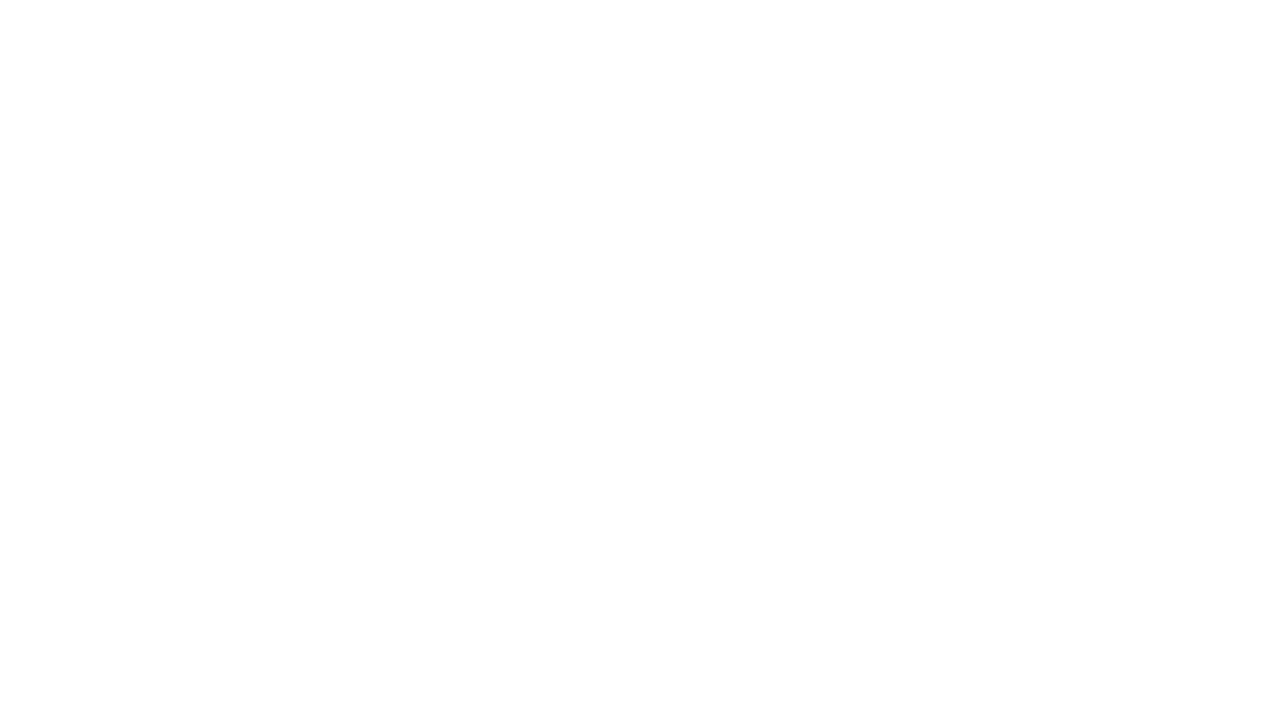
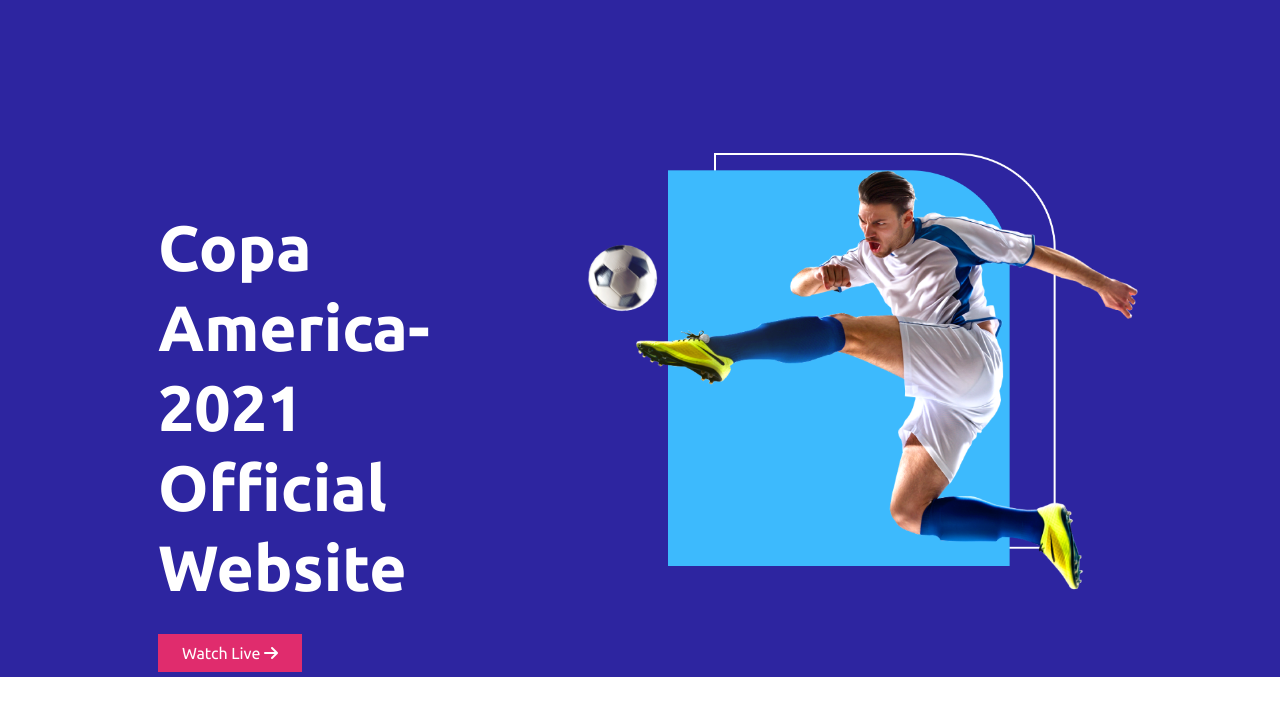
Before and after one commit to JaznanOfficial/football-club-site, a plain HTML site: page index.html in a window 1280 px wide. Drawn offline with Linux system fonts and the light colour scheme.

Commit message:
first section done

```diff
--- a/index.html
+++ b/index.html
@@ -1,12 +1,44 @@
 <!DOCTYPE html>
 <html lang="en">
-<head>
-    <meta charset="UTF-8">
-    <meta http-equiv="X-UA-Compatible" content="IE=edge">
-    <meta name="viewport" content="width=device-width, initial-scale=1.0">
-    <title>Copa America Officifal</title>
-</head>
-<body>
+    <head>
+        <meta charset="UTF-8" />
+        <meta http-equiv="X-UA-Compatible" content="IE=edge" />
+        <meta name="viewport" content="width=device-width, initial-scale=1.0" />
+        <title>Copa America Official</title>
+        <link rel="stylesheet" href="style.css" />
+        <!-- header font -->
+        <link rel="preconnect" href="https://fonts.googleapis.com" />
+        <link rel="preconnect" href="https://fonts.gstatic.com" crossorigin />
+        <link href="https://fonts.googleapis.com/css2?family=Ubuntu:wght@700&display=swap" rel="stylesheet"
+        />
+        <link rel="preconnect" href="https://fonts.googleapis.com" />
+        <link rel="preconnect" href="https://fonts.gstatic.com" crossorigin />
+        <link href="https://fonts.googleapis.com/css2?family=Ubuntu:wght@400;700&display=swap" rel="stylesheet"
+        />
 
-</body>
+        <script src="https://kit.fontawesome.com/d63d7fa193.js" crossorigin="anonymous"></script>
+    </head>
+    <body>
+        <!-- start header area -->
+        <section class="first-section">
+            <header>
+                <div class="left-div">
+                    <h1>Copa America-2021 Official Website</h1>
+                    <a href="">Watch Live <i class="fas fa-arrow-right"></i></a>
+                </div>
+                <div class="right-div">
+                    <img src="images/banner.png" alt="webpage banner" />
+                </div>
+            </header>
+        </section>
+        <!-- end header area -->
+
+        <!-- start main area -->
+
+        <!-- end main area -->
+
+        <!-- start footer area -->
+
+        <!-- end footer area -->
+    </body>
 </html>
--- a/style.css
+++ b/style.css
@@ -0,0 +1,69 @@
+/* heading font */
+@import url('https://fonts.googleapis.com/css2?family=Ubuntu:wght@700&display=swap');
+
+
+
+
+
+
+/* start body style */
+* {
+    margin: 0;
+    padding: 0;
+
+}
+/* end body style */
+
+
+
+
+
+/* start first section style */
+.first-section{
+    width: 100%;
+    /* 1440px */
+    height: 677px;
+    background-color:#2D25A0;
+}
+
+header{
+    display: flex;
+}
+
+
+.left-div{
+    margin: 207px 50px 240px 158px;
+}
+
+
+
+header .left-div h1{
+    font-family: 'Ubuntu', sans-serif;
+    color: white;
+    font-size: 64px;
+    line-height: 80px;
+    margin-bottom: 37px;
+}
+
+
+header img{
+    width: 556px;
+    height: 440px;
+    margin: 153px 140px 86px 52px;
+}
+
+
+
+header .left-div a{
+    background-color:#E02C6D;
+    color: white;
+    width: 168px;
+    height: 44px;
+    font-family: 'Ubuntu', sans-serif;
+    font-size: 16px;
+    font-weight: 500;
+    padding: 10px 24px;
+    text-decoration: none;
+}
+
+/* end first section style */
```
